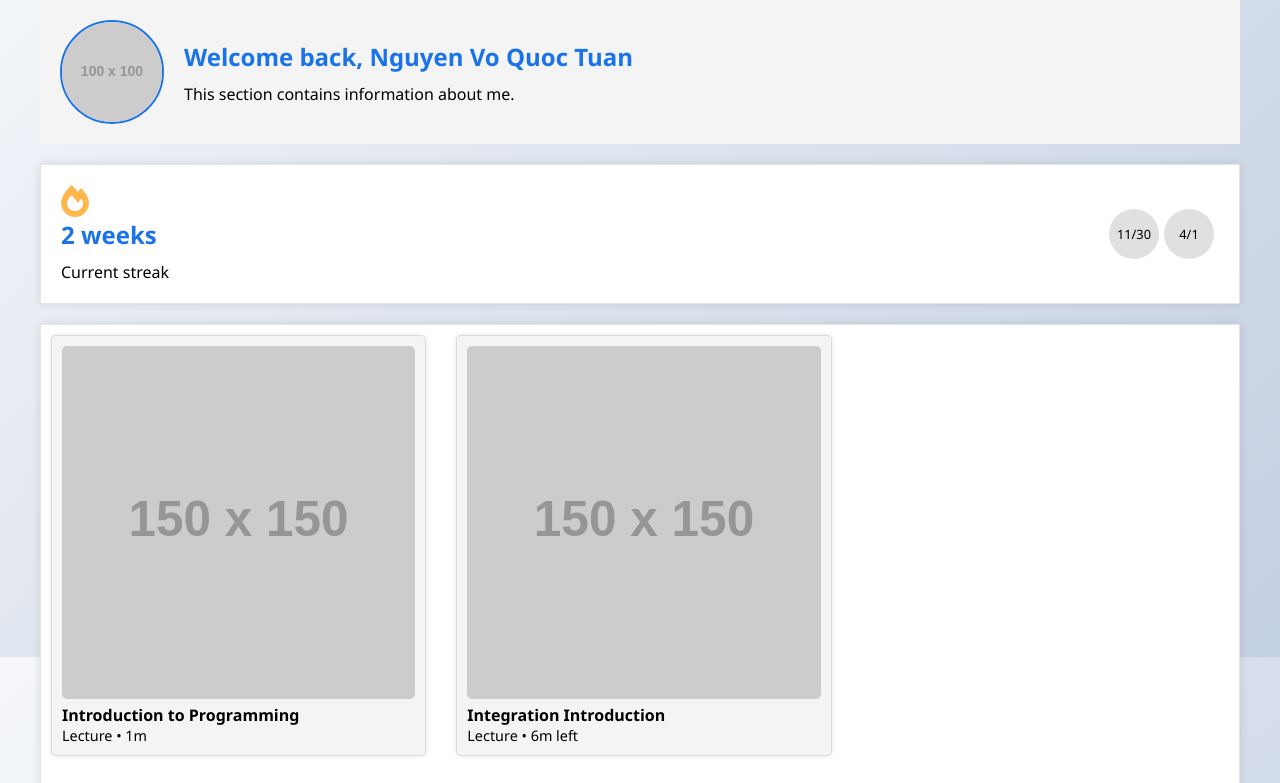
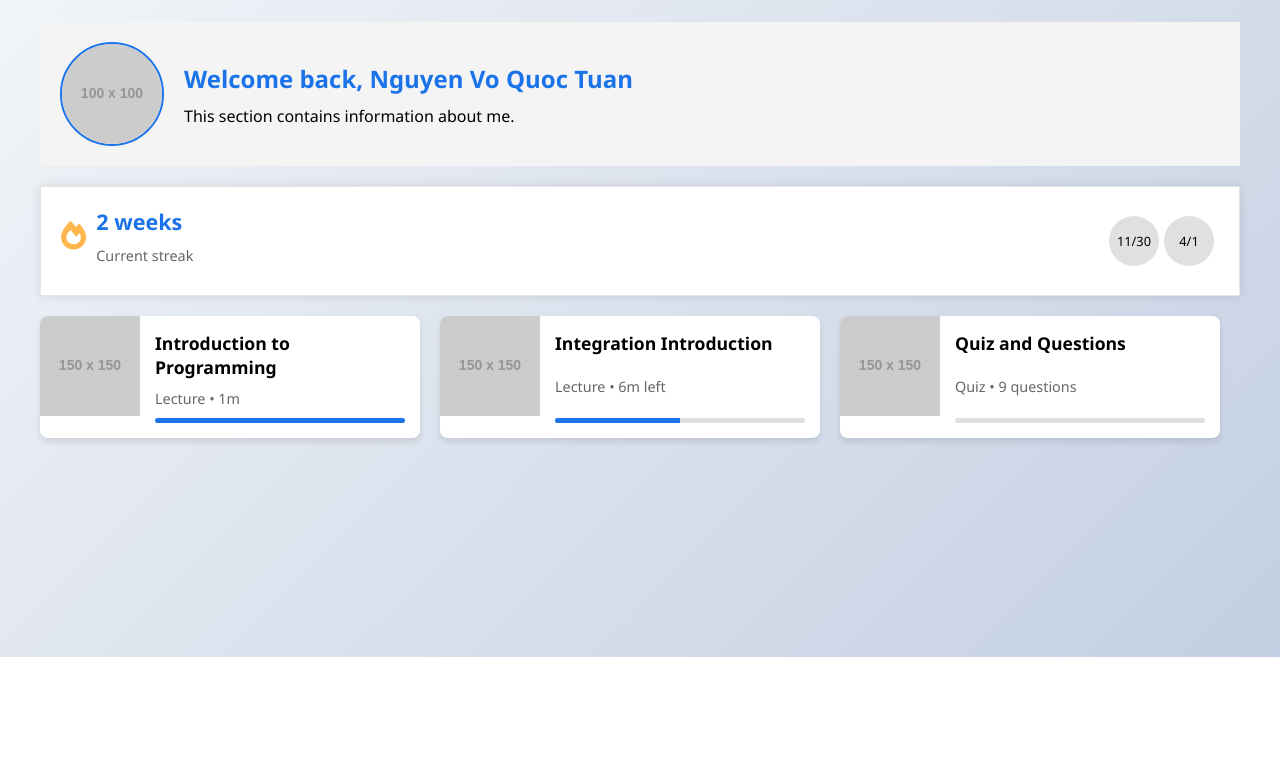
Before and after one commit to NguyenTuan2005/NguyenVoQuocTuan-23130370-HCI, a plain HTML site: page lab4.html in a window 1280 px wide. Shown: the part 143-926 px from the top of the page. After the commit the page ends 800 px from the top, so only its background shows below. Drawn offline with nearby package versions, Linux system fonts and the light colour scheme; placeholder pictures from the web are drawn by us.

Commit message:
Modify header and course card of lab4

```diff
--- a/lab1.html
+++ b/lab1.html
@@ -26,28 +26,28 @@
     <header id="mainHeader">
         <nav>
             <ul class="menu">
-                <li><a href="index.html" id="home-tab">Home</a></li>
-                <li><a href="about.html" id="about-tab">About</a></li>
-                <li><a href="labs.html" id="labs-tab">Labs</a></li>
+                <li><a href="index.html" id="home-tab" >Home</a></li>
+                <li><a href="about.html" id="about-tab" >About</a></li>
+                <li><a href="labs.html" id="labs-tab" >Labs</a></li>
             </ul>
         </nav>
-    </header>
 
         <!-- Mini Menu for Labs (hidden by default) -->
-    <div id="lab-menu" class="mini-menu">
+        <nav id="lab-menu" class="mini-menu">
             <ul class="lab-menu">
                 <li><a href="lab1.html" id="lab1-tab">Lab 1</a></li>
                 <li><a href="lab2.html" id="lab2-tab">Lab 2</a></li>
                 <li><a href="lab3.html" id="lab3-tab">Lab 3</a></li>
                 <li><a href="lab4.html" id="lab4-tab">Lab 4</a></li>
             </ul>
-    </div>
+        </nav>
+    </header>
 
     <!-- Main Content -->
     <main>
         <section class="content" id="lab1-content">
             <section class="lab-groups">
-                <div class="group-card" onclick="toggleGroup('group1')">
+                <div class="group-card" onclick="window.toggleGroup('group1')">
                     <h2>Group 1: Creating Account</h2>
                     <p>Click to view more</p>
                 </div>
@@ -122,7 +122,7 @@
 
                 </div>
 
-                <div class="group-card" onclick="toggleGroup('group2')">
+                <div class="group-card" onclick="window.toggleGroup('group2')">
                     <h2>Group 2: Course Management</h2>
                     <p>Click to view more</p>
                 </div>
@@ -190,7 +190,7 @@
             document.body.classList.add('content-only');
         }
     </script>
-    <script src="script.js"></script>
+    <script type="module" src="script.js"></script>
 </body>
 
 </html>
--- a/lab4.html
+++ b/lab4.html
@@ -16,6 +16,10 @@
             display: block;
         }
     </style>
+    <script src="https://unpkg.com/react@17/umd/react.development.js"></script>
+    <script src="https://unpkg.com/react-dom@17/umd/react-dom.development.js"></script>
+    <script src="https://unpkg.com/babel-standalone@6/babel.min.js"></script>
+
     <title>Hci2025</title>
 </head>
 
@@ -24,22 +28,22 @@
     <header id="mainHeader">
         <nav>
             <ul class="menu">
-                <li><a href="index.html" id="home-tab" >Home</a></li>
-                <li><a href="about.html" id="about-tab" >About</a></li>
-                <li><a href="labs.html" id="labs-tab" >Labs</a></li>
+                <li><a href="index.html" id="home-tab">Home</a></li>
+                <li><a href="about.html" id="about-tab">About</a></li>
+                <li><a href="labs.html" id="labs-tab">Labs</a></li>
             </ul>
         </nav>
-    </header>
 
         <!-- Mini Menu for Labs (hidden by default) -->
-    <div id="lab-menu" class="mini-menu">
+        <nav id="lab-menu" class="mini-menu">
             <ul class="lab-menu">
                 <li><a href="lab1.html" id="lab1-tab">Lab 1</a></li>
                 <li><a href="lab2.html" id="lab2-tab">Lab 2</a></li>
                 <li><a href="lab3.html" id="lab3-tab">Lab 3</a></li>
                 <li><a href="lab4.html" id="lab4-tab">Lab 4</a></li>
             </ul>
-    </div>
+        </nav>
+    </header>
 
     <!-- Main Content -->
     <main>
@@ -48,7 +52,6 @@
             <div class="menu">
                 <a onclick="showSection('main')">Web Development</a>
                 <a onclick="showSection('mobile')">Mobile Development</a>
-                <a onclick="showSection('game')">Game Development</a>
             </div>
         </div>
 
@@ -75,43 +78,14 @@
                 </div>
             </div>
 
-            <div class="last-course">
-                <div class="course-card">
-                    <img src="https://via.placeholder.com/150" alt="Course Image">
-                    <h3>Introduction to Programming</h3>
-                    <p>Lecture • 1m</p>
-                </div>
-                <div class="course-card">
-                    <img src="https://via.placeholder.com/150" alt="Course Image">
-                    <h3>Integration Introduction</h3>
-                    <p>Lecture • 6m left</p>
-                </div>
-                <div class="course-card">
-                    <img src="https://via.placeholder.com/150" alt="Course Image">
-                    <h3>Quiz and Questions</h3>
-                    <p>Quiz • 9 questions</p>
-                </div>
-            </div>
+            <!-- New React container for course cards -->
+            <div id="course-cards-container"></div>
         </section>
 
         <section class="section" id="mobile">
             <h2>Mobile Development Courses</h2>
             <p>Details about Mobile Development courses...</p>
         </section>
-
-        <section class="section" id="game">
-            <h2>Game Development Courses</h2>
-            <p>Details about Game Development courses...</p>
-        </section>
-
-        <script>
-            function showSection(sectionId) {
-                document.querySelectorAll('.section').forEach(section => {
-                    section.classList.remove('active');
-                });
-                document.getElementById(sectionId).classList.add('active');
-            }
-        </script>
     </main>
 
     <script src="script.js"></script>
--- a/script.js
+++ b/script.js
@@ -2,7 +2,7 @@
 const DateUtils = {
     getCurrentTimestamp(format = 'localeString') {
         const now = new Date();
-        switch(format) {
+        switch (format) {
             case 'localeString':
                 return now.toLocaleString();
             case 'ISO':
@@ -96,7 +96,11 @@ const AccountFormHandler = {
     },
 
     checkFormValidity() {
+        if (this.form) {
             this.submitButton.disabled = !this.form.checkValidity();
+        } else {
+            console.warn('Form element is null, falling back to alternative logic.');
+        }
     },
 
     handleSubmit(e) {
@@ -261,7 +265,7 @@ const LoginFormHandler = {
     }
 };
 
-// Study Marterial (Lab3)
+// Study Material Handling (Lab3)
 const StudyMaterialApp = {
     init() {
         this.tabContainer = document.querySelector('.tab-container');
@@ -289,16 +293,27 @@ const StudyMaterialApp = {
 
         this.modal?.querySelector('.close-button').addEventListener('click', this.closePreview.bind(this));
 
-        document.getElementById('submit-lecture').addEventListener('click', () => this.addLecture()); // Submit button for modal
-        document.querySelector('.close-button').addEventListener('click', this.closeAddLectureModal.bind(this));
+        const submitLectureBtn = document.getElementById('submit-lecture');
+        if (submitLectureBtn) {
+            submitLectureBtn.addEventListener('click', () => this.addLecture()); // Submit button for modal
+        }
 
+        // Close modal button event listener
+        const closeBtn = document.querySelector('.close-button');
+        if (closeBtn) {
+            closeBtn.addEventListener('click', this.closeAddLectureModal.bind(this));
+        }
+
+        // Material list items event listeners
         document.querySelectorAll('.material-list a').forEach(link => {
+            if (link) {
                 link.addEventListener('click', (event) => {
                     event.preventDefault();
                     const fileType = link.querySelector('i').className.includes('word') ? 'doc' :
                         link.querySelector('i').className.includes('pdf') ? 'pdf' : 'ppt';
                     this.showPreview(fileType, link.getAttribute('href'));
                 });
+            }
         });
     },
 
@@ -379,6 +394,60 @@ const StudyMaterialApp = {
     }
 };
 
+// Course Card Components
+const CourseCardComponents = {
+    createEnhancedCourseCard({ title, type, duration, progress, imageUrl }) {
+        const card = document.createElement('div');
+        card.className = 'course-card';
+        card.innerHTML = `
+            <div class="course-card-image">
+                <img src="${imageUrl}" alt="${title}" />
+            </div>
+            <div class="course-card-content">
+                <h3>${title}</h3>
+                <p class="course-info">
+                    <span>${type}</span> • <span>${duration}</span>
+                </p>
+                <div class="progress-bar-container">
+                    <div class="progress-bar" style="width: ${progress}%"></div>
+                </div>
+            </div>
+        `;
+
+        // Make the entire card clickable
+        card.addEventListener('click', () => {
+            console.log(`Continuing to learn: ${title}`);
+            // Add your logic here to continue the course
+        });
+
+        return card;
+    },
+
+    createEnhancedCourseCardList() {
+        const courses = [
+            { title: "Introduction to Programming", type: "Lecture", duration: "1m", progress: 100, imageUrl: "https://via.placeholder.com/150" },
+            { title: "Integration Introduction", type: "Lecture", duration: "6m left", progress: 50, imageUrl: "https://via.placeholder.com/150" },
+            { title: "Quiz and Questions", type: "Quiz", duration: "9 questions", progress: 0, imageUrl: "https://via.placeholder.com/150" },
+        ];
+
+        const list = document.createElement('div');
+        list.className = 'enhanced-course-list';
+
+        courses.forEach(course => {
+            list.appendChild(this.createEnhancedCourseCard(course));
+        });
+
+        return list;
+    },
+
+    init() {
+        const container = document.getElementById('course-cards-container');
+        if (container) {
+            container.appendChild(this.createEnhancedCourseCardList());
+        }
+    }
+};
+
 // Initialize all handlers when DOM is loaded
 document.addEventListener('DOMContentLoaded', () => {
     NavigationHandler.init();
@@ -386,13 +455,21 @@ document.addEventListener('DOMContentLoaded', () => {
     CourseFormHandler.init();
     LoginFormHandler.init();
     StudyMaterialApp.init();
+    CourseCardComponents.init();
 });
 
-// Global functions needed for inline HTML onclick handlers
-function toggleGroup(groupId) {
+// Global functions (moved from inline HTML)
+window.toggleGroup = function (groupId) {
     ContentToggler.toggle(groupId);
-}
+};
 
-function togglePassword() {
+window.togglePassword = function () {
     LoginFormHandler.togglePassword();
-}
+};
+
+function showSection(sectionId) {
+    document.querySelectorAll('.section').forEach(section => {
+        section.classList.remove('active');
+    });
+    document.getElementById(sectionId).classList.add('active');
+};
--- a/styles.css
+++ b/styles.css
@@ -84,8 +84,7 @@ iframe {
 }
 
 main {
-    margin-top: 53px;
-    padding: 20px;
+    padding: 95px 20px 20px 20px;
 }
 
 /* ==========================================================================
@@ -1131,7 +1130,6 @@ button#deleteButton {
     position: fixed;
     background-color: var(--primary-color);
     padding: 10px;
-    padding-top: 30px;
     color: white;
     display: flex;
     justify-content: space-between;
@@ -1145,6 +1143,11 @@ button#deleteButton {
     text-decoration: none;
     margin: 0 15px;
     cursor: pointer;
+    transition: color var(--transition-time) ease;
+}
+
+.navbar a:hover {
+    color: var(--secondary-color);
 }
 
 .about-me {
@@ -1182,6 +1185,7 @@ button#deleteButton {
     padding: 20px;
 }
 
+.weekly-streak .course-info,
 .round-design {
     display: flex;
     align-items: center;
@@ -1215,28 +1219,72 @@ button#deleteButton {
     flex-wrap: wrap;
 }
 
-.course-card {
-    background-color: #f4f4f4;
-    padding: 10px;
-    border: 1px solid var(--shadow-color);
-    border-radius: 5px;
-    box-shadow: 0 0 5px var(--shadow-color);
-    width: calc(33% - 20px);
-    margin: 10px;
+.enhanced-course-list {
+    display: flex;
+    flex-wrap: wrap;
+    gap: 20px;
+    justify-content: flex-start;
 }
 
-.course-card img {
+.course-card {
+    display: flex;
+    width: calc(33.333% - 20px);
+    background-color: #ffffff;
+    border-radius: 8px;
+    box-shadow: 0 4px 6px rgba(0, 0, 0, 0.1);
+    overflow: hidden;
+    transition: transform 0.3s ease, box-shadow 0.3s ease;
+    cursor: pointer;
+}
+
+.course-card:hover {
+    transform: translateY(-5px);
+    box-shadow: 0 6px 12px rgba(0, 0, 0, 0.15);
+}
+
+.course-card-image {
+    width: 100px;
+    height: 100px;
+    overflow: hidden;
+}
+
+.course-card-image img {
     width: 100%;
-    height: auto;
-    border-radius: 5px;
+    height: 100%;
+    object-fit: cover;
+}
+
+.course-card-content {
+    flex: 1;
+    padding: 15px;
+    display: flex;
+    flex-direction: column;
+    justify-content: space-between;
 }
 
 .course-card h3 {
-    font-size: 1em;
+    margin: 0 0 10px 0;
+    font-size: 1.1em;
 }
 
-.course-card p {
+.course-info {
     font-size: 0.9em;
+    color: #666;
+    margin-bottom: 10px;
+}
+
+.progress-bar-container {
+    width: 100%;
+    background-color: #e0e0e0;
+    height: 5px;
+    border-radius: 2.5px;
+    overflow: hidden;
+}
+
+.progress-bar {
+    height: 100%;
+    background-color: #1a73e8;
+    transition: width 0.3s ease;
 }
 
 /* ==========================================================================
```
Also changed, not shown: lab2.html (+9 -9 lines), lab3.html (+6 -9 lines), labs.html (+6 -6 lines). Lines whose indentation alone changed are shown as unchanged.
